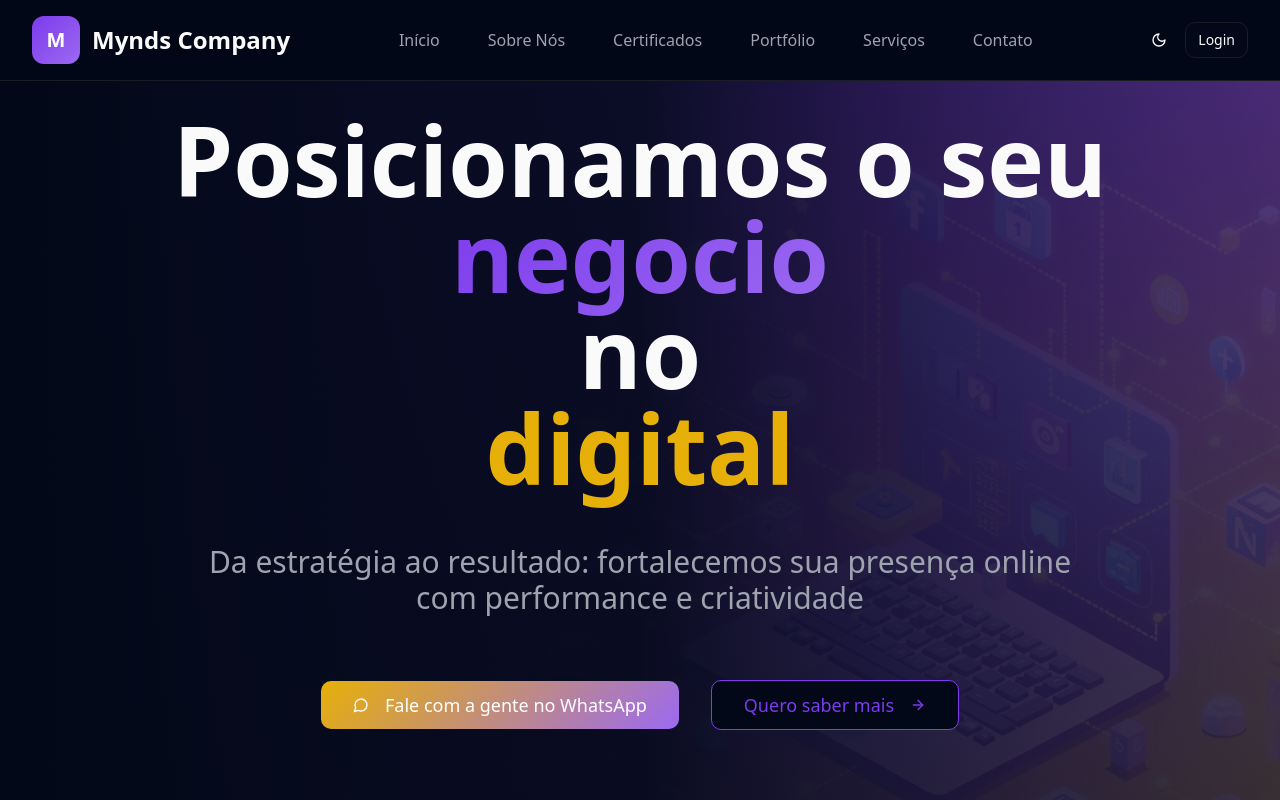
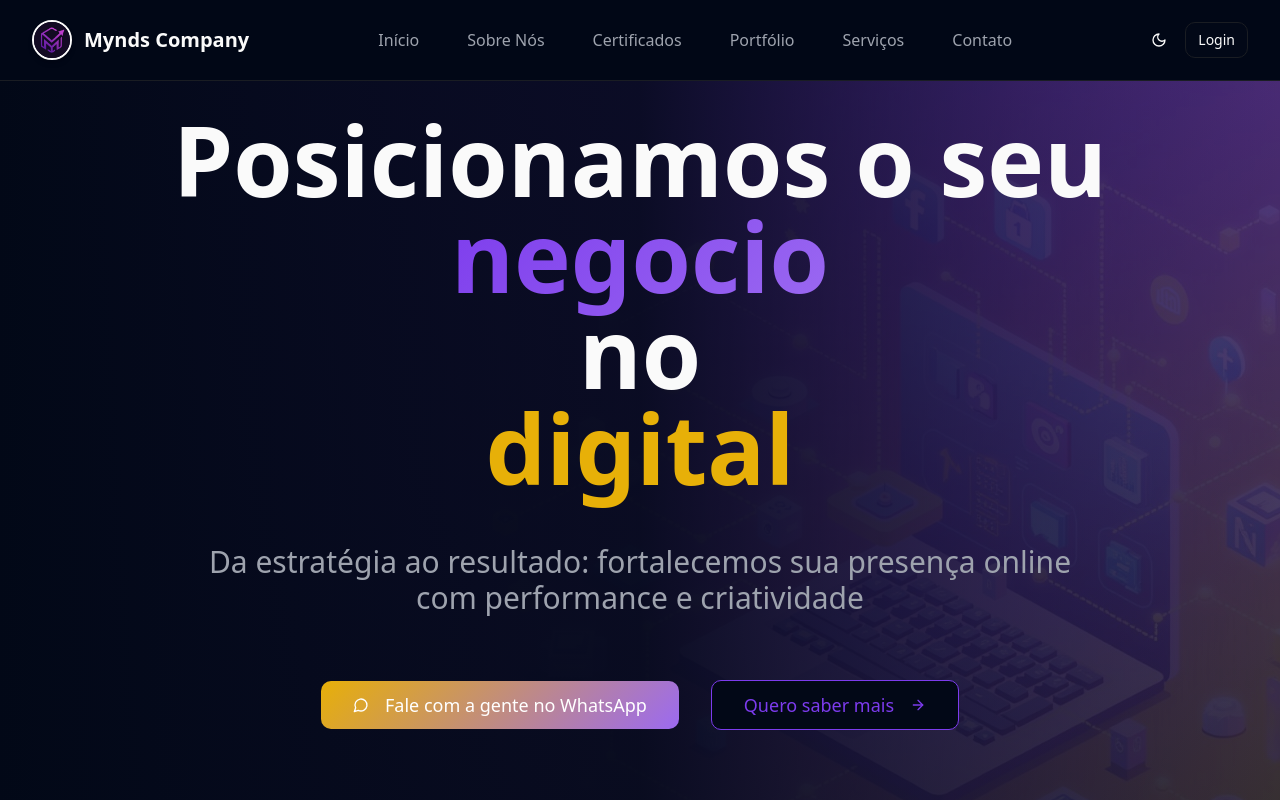
Before and after one commit to myndscompany/website-mynds-final, a React (Vite) app: page / in a window 1280 px wide. Shown: the top 800 px of the page. Built offline with nearby package versions, Linux system fonts and the light colour scheme.

Commit message:
Text and image
Textos e imagens alterados

```diff
--- a/src/components/CertificateSection.tsx
+++ b/src/components/CertificateSection.tsx
@@ -1,5 +1,7 @@
 import React from "react";
 import { Award } from "lucide-react"; // Usando Lucide React, parte do seu Tech Stack
+import googlePartnerImg from "../assets/googlelogofinal.png"; // Imagem do Google Partner (verifique o caminho)
+import metaPartnerImg from "../assets/metalogofinal.png"; // Imagem do Meta Business Partner
 
 // Definição da interface para os dados dos certificados, seguindo a prática TypeScript Strict
 interface Certificate {
@@ -13,13 +15,13 @@ const certificates: Certificate[] = [
   {
     id: 1,
     name: "Google Partner",
-    imageUrl: "/assets/google-partner.png", // ATUALIZE ESTE CAMINHO
+    imageUrl: googlePartnerImg, // Caminho da imagem importada
     link: "#", // Adicione o link de verificação real
   },
   {
     id: 2,
     name: "Meta Business Partner",
-    imageUrl: "/assets/meta-partner.png", // ATUALIZE ESTE CAMINHO
+    imageUrl: metaPartnerImg, // Caminho da imagem importada
     link: "#", // Adicione o link de verificação real
   },
 ];
@@ -61,23 +63,24 @@ export function CertificateSection() {
               className="group flex flex-col items-center p-8 bg-white/90 rounded-xl shadow-lg hover:shadow-2xl transition-all duration-300 transform hover:-translate-y-1 border border-[var(--border)]"
             >
               {/* Imagem do Certificado */}
-              <div className="mb-4 w-48 h-auto object-contain">
+              <div className="mb-4 w-60 h-60 overflow-hidden rounded-xl">
                 {/* O atributo 'alt' é crucial para Acessibilidade (ARIA Labels) */}
                 <img
                   src={cert.imageUrl}
                   alt={`Certificado ${cert.name}`}
-                  className="w-full h-full"
+                  className="w-full h-full object-cover object-center"
                 />
               </div>
 
               {/* Nome do Certificado e Ícone */}
-              <div className="flex items-center space-x-2 mt-4">
+              {/* <div className="flex items-center space-x-2 mt-4">
                 <p className="text-xl font-semibold text-[var(--primary-dark)]">
                   {cert.name}
-                </p>
-                {/* Ícone de âncora do Lucide React, parte do seu Tech Stack */}
-                <Award className="w-5 h-5 text-[var(--primary)] group-hover:text-[var(--primary-dark)] transition-colors" />
-              </div>
+                </p> */}
+
+              {/* Ícone de âncora do Lucide React, parte do seu Tech Stack */}
+              {/* <Award className="w-5 h-5 text-[var(--primary)] group-hover:text-[var(--primary-dark)] transition-colors" />
+              </div> */}
             </a>
           ))}
         </div>
--- a/src/components/Header.tsx
+++ b/src/components/Header.tsx
@@ -2,6 +2,7 @@ import { useState } from "react";
 import { Button } from "@/components/ui/button";
 import { ThemeToggle } from "@/components/ui/theme-toggle";
 import { Menu, X } from "lucide-react";
+import newLogo from "../assets/favicon.jpg";
 
 const Header = () => {
   const [isMenuOpen, setIsMenuOpen] = useState(false);
@@ -19,17 +20,24 @@ const Header = () => {
       <div className="container mx-auto px-4 sm:px-6 lg:px-8">
         <div className="flex items-center justify-between h-16 lg:h-20">
           {/* Logo */}
-          <div className="flex items-center space-x-3">
-            <div className="w-10 h-10 lg:w-12 lg:h-12 bg-gradient-primary rounded-lg flex items-center justify-center">
-              <span className="text-primary-foreground font-bold text-lg lg:text-xl">
-                M
-              </span>
-            </div>
-            <span className="text-xl lg:text-2xl font-bold text-foreground">
+
+          <a href="/" className="flex items-center space-x-3">
+            {/* A nova logo de IMAGEM */}
+            <img
+              src={newLogo}
+              alt="Logo da Mynds Company"
+              // Classes Tailwind para formato e estilo:
+              // w-10 h-10: Tamanho
+              // rounded-full: Formato redondo
+              // object-cover: Garante que a imagem preencha o espaço sem distorcer
+              // border-2 border-[var(--primary)]: Borda seguindo o Design System
+              className="w-10 h-10 rounded-full object-cover border-2 border-[var(--primary)] shadow-md"
+            />
+
+            <span className="text-xl font-bold text-foreground hidden sm:inline">
               Mynds Company
             </span>
-          </div>
-
+          </a>
           {/* Desktop Navigation */}
           <nav className="hidden lg:flex items-center space-x-8 xl:space-x-12">
             {/* 1. Início */}
@@ -81,7 +89,6 @@ const Header = () => {
               Contato
             </button>
           </nav>
-
           {/* Theme Toggle, Login Button & Mobile Menu */}
           <div className="flex items-center space-x-2">
             <ThemeToggle />
```
Also changed, not shown: src/assets/googlelogofinal.png (added), src/assets/metalogofinal.png (added).
